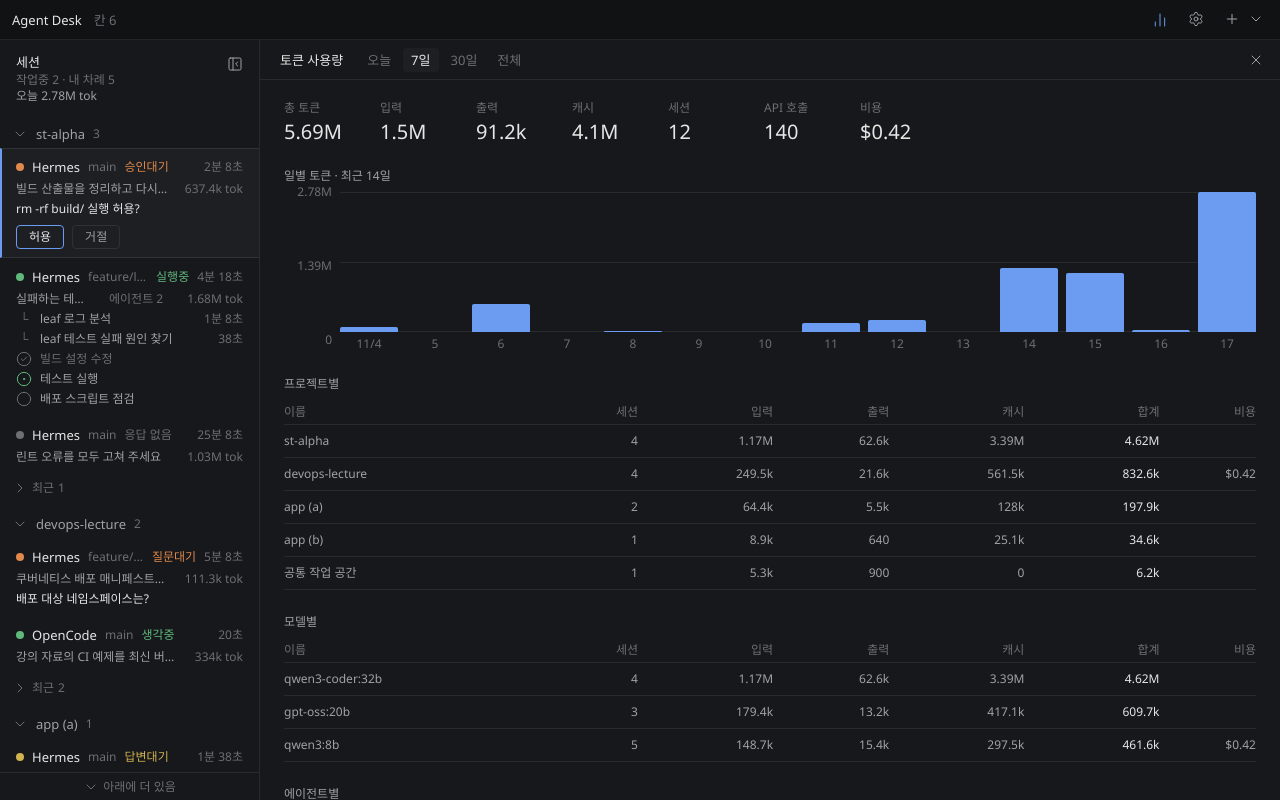
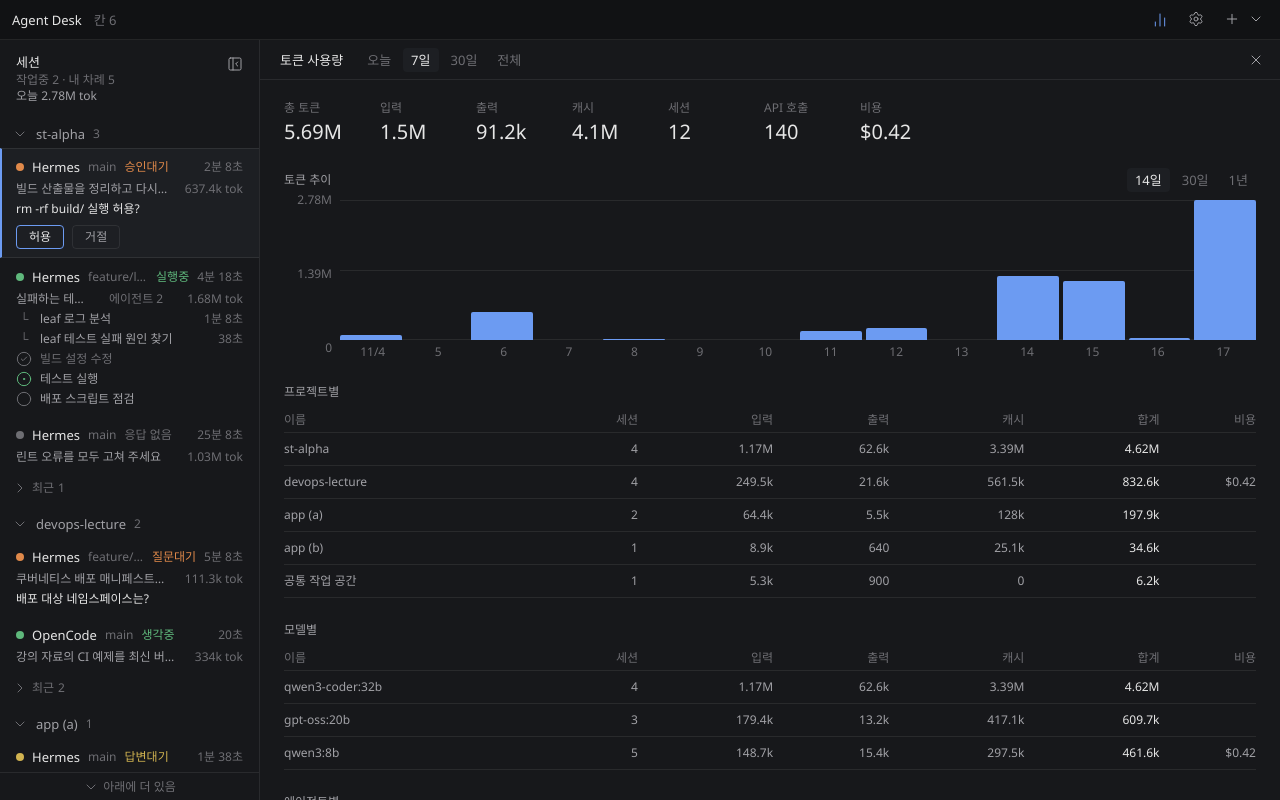
Before and after one commit to Isaac-Lee/Perch, a React (Vite) app in the folder desk/: page / in a window 1280 px wide. Both pictures are taken after a click on the button 1160 px from the left and 19 px from the top of the page. Built offline with nearby package versions, Linux system fonts and the light colour scheme; a web font is replaced by a local one.

Commit message:
desk: usage chart ranges (14d/30d/1y) with weekly buckets
Co-Authored-By: Claude Sonnet 5.5 <noreply@anthropic.com>

```diff
--- a/desk/src/App.css
+++ b/desk/src/App.css
@@ -137,15 +137,17 @@ button:focus-visible, .row:focus-visible { outline: 1px solid var(--accent); out
 .stat-k { color: var(--text-3); font-size: 12px; line-height: 16px; }
 .stat-v { font-size: 20px; line-height: 24px; font-weight: 500; }
 .u-sec h3 { margin: 0 0 8px; font-size: 12px; line-height: 16px; font-weight: 500; color: var(--text-2); }
+.chart-head { display: flex; align-items: center; gap: 12px; margin-bottom: 8px; }
+.chart-head h3 { margin: 0; }
 .chart { display: flex; gap: 8px; height: 160px; }
 .chart-y { flex: none; width: 48px; display: flex; flex-direction: column; justify-content: space-between; align-items: flex-end; color: var(--text-3); font-size: 12px; line-height: 16px; margin-top: -8px; padding-bottom: 4px; }
 .chart-plot { position: relative; flex: 1; min-width: 0; }
 .chart-line { position: absolute; left: 0; right: 0; height: 1px; background: var(--line); }
-.chart-bars { position: absolute; left: 0; right: 0; top: 0; bottom: 20px; display: flex; align-items: flex-end; gap: 8px; }
-.chart-col { flex: 1; height: 100%; display: flex; align-items: flex-end; min-width: 0; }
+.chart-bars { position: absolute; left: 0; right: 0; top: 0; bottom: 20px; display: flex; align-items: flex-end; }
+.chart-col { flex: 1 1 0; min-width: 1px; height: 100%; display: flex; align-items: flex-end; }
 .chart-bar { width: 100%; background: var(--accent); border-radius: 2px 2px 0 0; }
-.chart-x { position: absolute; left: 0; right: 0; bottom: 0; height: 16px; display: flex; gap: 8px; color: var(--text-3); font-size: 12px; line-height: 16px; }
-.chart-x span { flex: 1; text-align: center; min-width: 0; white-space: nowrap; }
+.chart-x { position: absolute; left: 0; right: 0; bottom: 0; height: 16px; color: var(--text-3); font-size: 12px; line-height: 16px; }
+.chart-x span { position: absolute; top: 0; transform: translateX(-50%); white-space: nowrap; font-variant-numeric: tabular-nums; }
 .u-table { width: 100%; border-collapse: collapse; font-size: 12px; line-height: 16px; }
 .u-table th { text-align: left; font-weight: 400; color: var(--text-3); padding: 4px 12px 4px 0; border-bottom: 1px solid var(--line); white-space: nowrap; }
 .u-table td { padding: 8px 12px 8px 0; border-bottom: 1px solid var(--line); white-space: nowrap; color: var(--text-2); }
--- a/desk/src/App.tsx
+++ b/desk/src/App.tsx
@@ -14,7 +14,7 @@ import { TermCtx, loadTerm, saveTerm } from "./lib/termSettings";
 export default function App() {
   const d = useMockDesk();
   const [collapsed, setCollapsed] = useState(false);
-  const [usage, setUsage] = useState(() => window.location.hash === "#usage"); // #usage opens the usage view directly
+  const [usage, setUsage] = useState(() => window.location.hash.startsWith("#usage")); // #usage opens the usage view directly
   const [term, setTerm] = useState(loadTerm);
   useEffect(() => saveTerm(term), [term]);
   const [width, setWidth] = useState(loadSidebarWidth);
--- a/desk/src/components/UsageView.tsx
+++ b/desk/src/components/UsageView.tsx
@@ -2,7 +2,7 @@ import { useMemo, useState } from "react";
 import { X } from "lucide-react";
 import type { Session } from "../lib/types";
 import { COMMON_LABEL, projectLabels } from "../lib/groups";
-import { fmtTokens, summarize, type Period, type UsageRow } from "../lib/usage";
+import { chartSeries, fmtTokens, summarize, type ChartBucket, type ChartPoint, type ChartRange, type Period, type UsageRow } from "../lib/usage";
 import { agentName } from "./SessionRow";
 
 const PERIODS: [Period, string][] = [["today", "오늘"], ["7d", "7일"], ["30d", "30일"], ["all", "전체"]];
@@ -12,8 +12,35 @@ const fmtStart = (t: number) => {
   return `${p(d.getMonth() + 1)}-${p(d.getDate())} ${p(d.getHours())}:${p(d.getMinutes())}`;
 };
 
-function Chart({ days }: { days: { day: string; total: number }[] }) {
-  const max = Math.max(1, ...days.map((d) => d.total));
+const RANGES: [ChartRange, string][] = [["14d", "14일"], ["30d", "30일"], ["1y", "1년"]];
+const BUCKETS: [ChartBucket, string][] = [["day", "일별"], ["week", "주별"]];
+const CHART_KEY = "agent-desk.usageChart";
+interface ChartPref { range: ChartRange; bucket: ChartBucket }
+
+function initialChart(): ChartPref {
+  let range: ChartRange = "14d", bucket: ChartBucket = "week";
+  try {
+    const o = JSON.parse(localStorage.getItem(CHART_KEY) ?? "{}");
+    if (RANGES.some(([k]) => k === o.range)) range = o.range;
+    if (o.bucket === "day" || o.bucket === "week") bucket = o.bucket;
+  } catch { /* ignore */ }
+  const h = new URLSearchParams(window.location.hash.split("&").slice(1).join("&")); // #usage&chart=1y&bucket=week overrides the stored choice
+  const c = h.get("chart"), b = h.get("bucket");
+  if (RANGES.some(([k]) => k === c)) range = c as ChartRange;
+  if (b === "day" || b === "week") bucket = b;
+  return { range, bucket: range === "1y" ? bucket : "day" };
+}
+
+// at most ~14 labels: daily 1y -> month starts, weekly 1y -> every 4th week counted from the newest
+function showLabel(p: ChartPoint, i: number, n: number, pref: ChartPref): boolean {
+  if (n <= 30) return true;
+  return pref.bucket === "day" ? p.label.includes("/") && p.key.endsWith("-01") : (n - 1 - i) % 4 === 0;
+}
+
+function Chart({ points, pref }: { points: ChartPoint[]; pref: ChartPref }) {
+  const max = Math.max(1, ...points.map((d) => d.total));
+  const n = points.length;
+  const gap = n <= 30 ? 4 : n <= 60 ? 1 : 0;
   return (
     <div className="chart">
       <div className="chart-y"><span>{fmtTokens(max)}</span><span>{fmtTokens(Math.round(max / 2))}</span><span>0</span></div>
@@ -21,15 +48,15 @@ function Chart({ days }: { days: { day: string; total: number }[] }) {
         <div className="chart-line" style={{ top: 0 }} />
         <div className="chart-line" style={{ top: "calc(50% - 10px)" }} />
         <div className="chart-line" style={{ bottom: 20 }} />
-        <div className="chart-bars">
-          {days.map((d) => (
-            <div key={d.day} className="chart-col" title={`${d.day}  ${fmtTokens(d.total)} tok`}>
+        <div className="chart-bars" style={{ gap }}>
+          {points.map((d) => (
+            <div key={d.key} className="chart-col" title={`${d.title} · ${fmtTokens(d.total)} tok`}>
               <div className="chart-bar" style={{ height: `${(d.total / max) * 100}%` }} />
             </div>
           ))}
         </div>
         <div className="chart-x">
-          {days.map((d, i) => <span key={d.day}>{i === 0 || d.day.endsWith("-01") ? `${+d.day.slice(5, 7)}/${+d.day.slice(8)}` : +d.day.slice(8)}</span>)}
+          {points.map((d, i) => showLabel(d, i, n, pref) && <span key={d.key} style={{ left: `${((i + 0.5) / n) * 100}%` }}>{d.label}</span>)}
         </div>
       </div>
     </div>
@@ -58,6 +85,12 @@ function Table({ title, rows, showCost, labelOf }: { title: string; rows: UsageR
 
 export default function UsageView({ sessions, now, onPick, onClose }: { sessions: Session[]; now: number; onPick: (sessionId: string) => void; onClose: () => void }) {
   const [period, setPeriod] = useState<Period>("7d");
+  const [pref, setPref] = useState<ChartPref>(initialChart);
+  const pick = (next: ChartPref) => {
+    setPref(next);
+    try { localStorage.setItem(CHART_KEY, JSON.stringify(next)); } catch { /* ignore */ }
+  };
+  const points = useMemo(() => chartSeries(sessions, pref.range, pref.bucket, now), [sessions, pref, now]);
   const r = useMemo(() => summarize(sessions, period, now), [sessions, period, now]);
   const byId = useMemo(() => new Map(sessions.map((s) => [s.sessionId, s])), [sessions]);
   const labels = useMemo(() => projectLabels(sessions.flatMap((s) => (s.repoRoot ? [s.repoRoot] : []))), [sessions]);
@@ -79,7 +112,21 @@ export default function UsageView({ sessions, now, onPick, onClose }: { sessions
       </div>
       <div className="usage-body">
         <div className="stats">{stats.map(([k, v]) => <div key={k} className="stat"><span className="stat-k">{k}</span><span className="stat-v">{v}</span></div>)}</div>
-        <section className="u-sec"><h3>일별 토큰 · 최근 14일</h3><Chart days={r.byDay} /></section>
+        <section className="u-sec">
+          <div className="chart-head">
+            <h3>토큰 추이</h3>
+            <span className="grow" />
+            {pref.range === "1y" && (
+              <div className="seg" role="group" aria-label="집계 단위">
+                {BUCKETS.map(([k, l]) => <button key={k} className={k === pref.bucket ? "on" : ""} aria-pressed={k === pref.bucket} onClick={() => pick({ ...pref, bucket: k })}>{l}</button>)}
+              </div>
+            )}
+            <div className="seg" role="group" aria-label="차트 범위">
+              {RANGES.map(([k, l]) => <button key={k} className={k === pref.range ? "on" : ""} aria-pressed={k === pref.range} onClick={() => pick({ range: k, bucket: k === "1y" ? "week" : "day" })}>{l}</button>)}
+            </div>
+          </div>
+          <Chart points={points} pref={pref} />
+        </section>
         <Table title="프로젝트별" rows={r.byProject} showCost={showCost} />
         <Table title="모델별" rows={r.byModel} showCost={showCost} />
         <Table title="에이전트별" rows={r.byAgent} showCost={showCost} labelOf={(x) => agentName(x.key as Session["agent"])} />
--- a/desk/src/lib/usage.ts
+++ b/desk/src/lib/usage.ts
@@ -1,6 +1,9 @@
 import type { AgentKind, Session, Usage } from "./types";
 import { COMMON_LABEL, projectLabels } from "./groups";
 
+export type ChartRange = "14d" | "30d" | "1y";
+export type ChartBucket = "day" | "week";
+export interface ChartPoint { key: string; label: string; title: string; total: number }
 export type Period = "today" | "7d" | "30d" | "all";
 
 export function totalTokens(u: Usage): number {
@@ -60,20 +63,38 @@ export function summarize(sessions: Session[], period: Period, now: number) {
   }
   const desc = (a: UsageRow, b: UsageRow) => b.total - a.total;
 
-  const perDay = new Map<string, number>();
-  for (const s of withUsage) { const k = dayKey(new Date(s.usage.startedAt * 1000)); perDay.set(k, (perDay.get(k) ?? 0) + totalTokens(s.usage)); }
-  const today = new Date(now * 1000);
-  const byDay = Array.from({ length: 14 }, (_, i) => {
-    const day = dayKey(new Date(today.getFullYear(), today.getMonth(), today.getDate() - (13 - i)));
-    return { day, total: perDay.get(day) ?? 0 };
-  });
-
   return {
     total, apiCalls,
     byProject: [...groups.project.values()].sort(desc),
     byModel: [...groups.model.values()].sort(desc),
     byAgent: [...groups.agent.values()].sort(desc),
     bySession: bySession.sort(desc),
-    byDay,
   };
 }
+
+const RANGE_DAYS = { "14d": 14, "30d": 30, "1y": 365 } as const;
+const RANGE_WEEKS = { "14d": 2, "30d": 5, "1y": 53 } as const;
+
+// Buckets by local usage.startedAt; empty buckets are kept; oldest -> newest, last bucket contains `now`.
+export function chartSeries(sessions: Session[], range: ChartRange, bucket: ChartBucket, now: number): ChartPoint[] {
+  const t = new Date(now * 1000);
+  const [y, m, d] = [t.getFullYear(), t.getMonth(), t.getDate()];
+  const mondayOffset = (date: Date) => (date.getDay() + 6) % 7; // days since Monday
+  const bucketKey = (date: Date) => dayKey(bucket === "day" ? date : new Date(date.getFullYear(), date.getMonth(), date.getDate() - mondayOffset(date)));
+  const sums = new Map<string, number>();
+  for (const s of sessions) {
+    if (!s.usage) continue;
+    const k = bucketKey(new Date(s.usage.startedAt * 1000));
+    sums.set(k, (sums.get(k) ?? 0) + totalTokens(s.usage));
+  }
+  const n = bucket === "day" ? RANGE_DAYS[range] : RANGE_WEEKS[range];
+  const step = bucket === "day" ? 1 : 7;
+  const last = d - (bucket === "day" ? 0 : mondayOffset(new Date(y, m, d))); // today, or this week's Monday
+  return Array.from({ length: n }, (_, i) => {
+    const date = new Date(y, m, last - (n - 1 - i) * step);
+    const key = dayKey(date);
+    const md = `${date.getMonth() + 1}/${date.getDate()}`;
+    if (bucket === "week") return { key, label: md, title: `${key} ~ ${dayKey(new Date(y, m, last - (n - 1 - i) * step + 6))}`, total: sums.get(key) ?? 0 };
+    return { key, label: i === 0 || date.getDate() === 1 ? md : String(date.getDate()), title: key, total: sums.get(key) ?? 0 };
+  });
+}
--- a/desk/src/mock/sessions.ts
+++ b/desk/src/mock/sessions.ts
@@ -51,7 +51,23 @@ const extras: Session[] = [
   { ...base, agent: "opencode", sessionId: "x6", cwd: "D:\\ysl\\st-alpha", repoRoot: "D:\\ysl\\st-alpha", branch: "main", state: "closed", since: T0 - 13 * DAY, seen: T0 - 13 * DAY, prompt: "초기 프로젝트 구조 점검", usage: use(GO, 33_000, 2_500, 60_000, 5_000, 5, 13) },
 ];
 
-export const mockSessions: Session[] = [...sessions0.map((s) => ({ ...s, usage: usages[s.sessionId] ?? null })), ...extras];
+// ~80 older closed sessions over the past year (deterministic LCG) so the 1y chart looks realistic; sidebar drops them (> 7 days).
+let seed = 20261117;
+const rnd = () => (seed = (seed * 1664525 + 1013904223) % 4294967296) / 4294967296;
+const ROOTS = ["D:\\ysl\\st-alpha", "D:\\ysl\\devops-lecture", "D:\\a\\app", "D:\\b\\app"];
+const MODELS = [Q8, QC, GO];
+const history: Session[] = Array.from({ length: 80 }, (_, i) => {
+  const daysAgo = 15 + rnd() * 350;
+  const model = MODELS[Math.floor(rnd() * 3)];
+  const scale = (model === QC ? 3 : model === GO ? 1.5 : 1) * (0.2 + rnd() * rnd() * 4);
+  const root = rnd() < 0.15 ? null : ROOTS[Math.floor(rnd() * ROOTS.length)];
+  const t = (n: number) => Math.round((n * scale) / 100) * 100;
+  return { ...base, agent: rnd() < 0.3 ? "opencode" : "hermes", sessionId: `h${i + 1}`, cwd: root ?? "C:\\Users\\user", repoRoot: root, branch: root ? "main" : null, state: "closed",
+    since: T0 - Math.round(daysAgo * DAY), seen: T0 - Math.round(daysAgo * DAY), prompt: `지난 작업 ${i + 1}`,
+    usage: use(model, t(120_000), t(8_000), t(300_000), t(25_000), 2 + Math.floor(rnd() * 30), daysAgo) };
+});
+
+export const mockSessions: Session[] = [...sessions0.map((s) => ({ ...s, usage: usages[s.sessionId] ?? null })), ...extras, ...history];
 
 export const folderName = (cwd: string) => cwd.split(/[\\/]+/).filter(Boolean).at(-1) ?? cwd;
 
```
Also changed, not shown: 1 other file (tests, documents, lock files or other folders).
